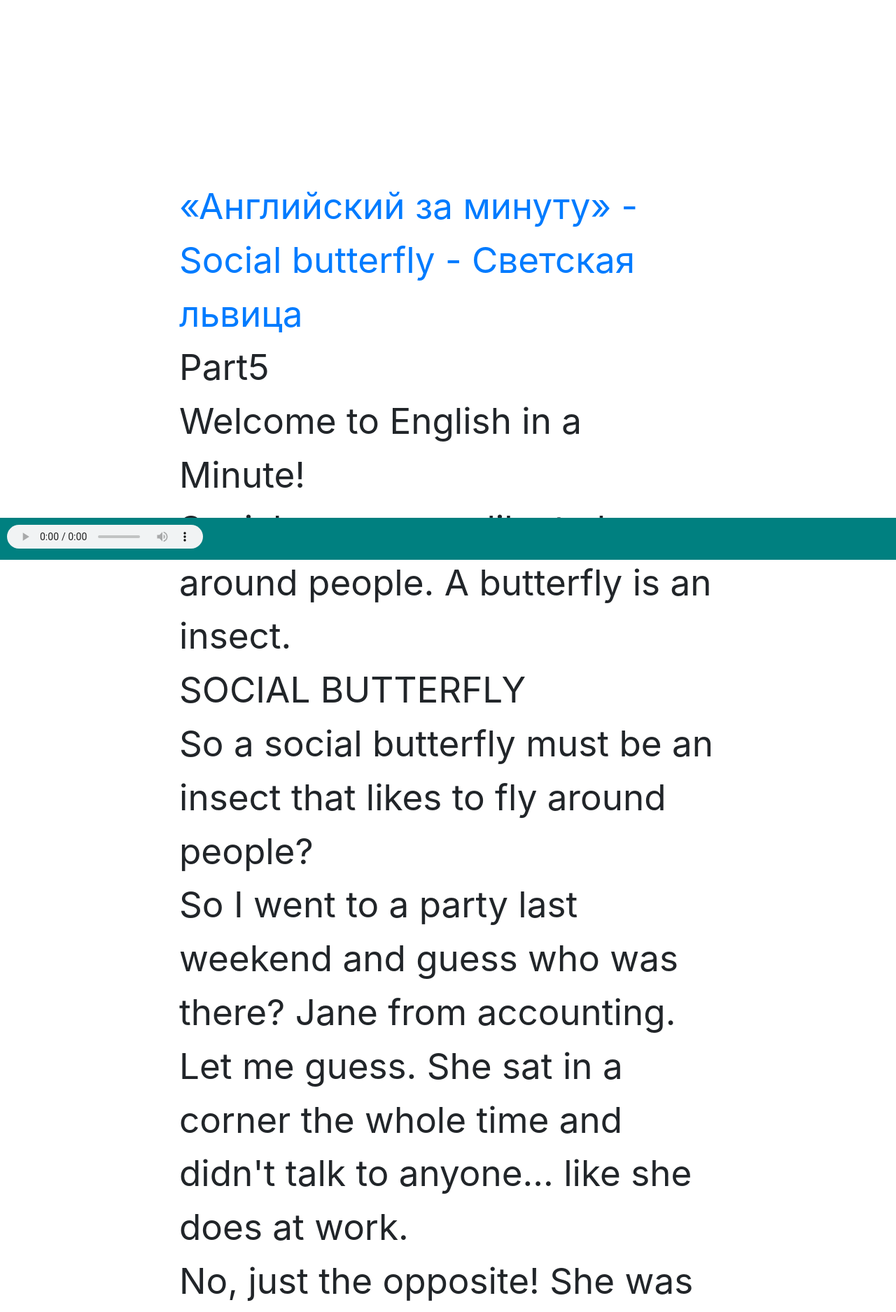
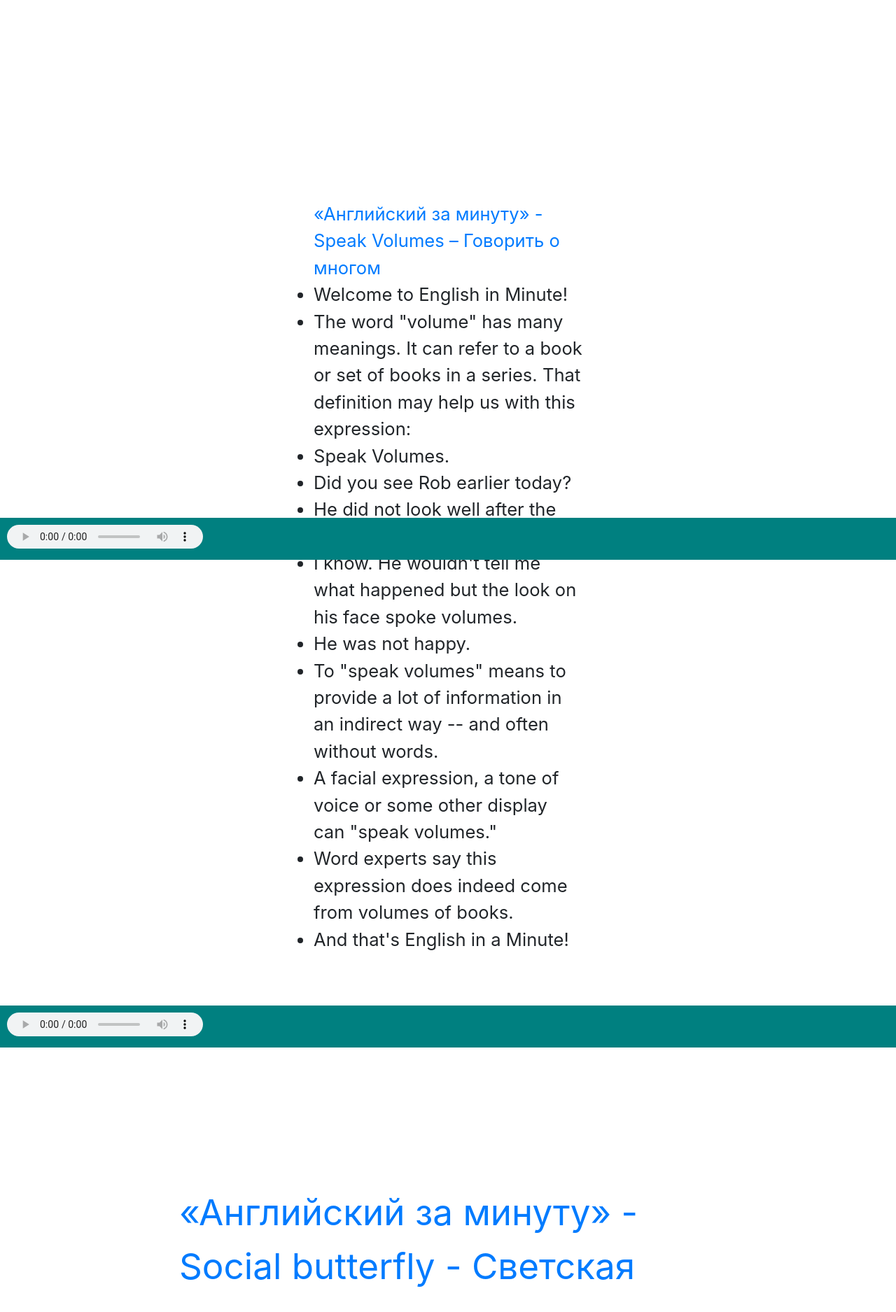
Before and after one commit to atutby/EnglishCat, a PHP site: page /index5.html in a window 1280 px wide. Shown: the top 1875 px of the page at 70% size. Run offline with PHP 8.4, Linux system fonts and the light colour scheme.

Commit message:
spoke-volumes2.m4a

```diff
--- a/css/stylePart5.css
+++ b/css/stylePart5.css
@@ -8,7 +8,6 @@ body {
 
 /* http://htmlbook.ru/faq/kak-ubrat-markery-v-markirovannom-spiske */
 li {
-  list-style-type: none;
   /* Убираем маркеры */
 }
 
--- a/index5.html
+++ b/index5.html
@@ -17,6 +17,30 @@
 </head>
 
 <body>
+	<div class="youtube" id="lqzA72vccXM" style="width: 500px; height: 281px;"></div>
+	<div class="responsive_headline" style="max-width: 30%; margin: auto;">
+		<a href="https://www.youtube.com/watch?v=lqzA72vccXM&list=PL2SKo1EIjaRyr_oOk09iGo4gNxfQpmbIj&index=61">«Английский за минуту» - Speak Volumes – Говорить о многом</a>
+		<ul>
+			<li>Welcome to English in Minute!</li>
+			<li>The word "volume" has many meanings. It can refer to a book or set of books in a series. That definition may help us with this expression: </li>
+			<li>Speak Volumes.</li>
+			<li>Did you see Rob earlier today?</li>
+			<li>He did not look well after the meeting with the boss.</li>
+			<li>I know. He wouldn't tell me what happened but the look on his face spoke volumes.</li>
+			<li>He was not happy.</li>
+			<li>To "speak volumes" means to provide a lot of information in an indirect way -- and often without words.</li>
+			<li>A facial expression, a tone of voice or some other display can "speak volumes."</li>
+			<li>Word experts say this expression does indeed come from volumes of books.</li>
+			<li>And that's English in a Minute!</li>
+		</ul>
+	</div>
+	<div style="position:sticky; bottom: 0; right: 0; background-color: teal;">
+		<audio controls style="padding: 10px;">
+			<source src="./audio/spoke-volumes2.m4a">
+		</audio>
+	</div>
+
+
 	<div class="itmePart5">
 		<div style="position: sticky;">
 			<div class="youtube" id="SmtpuRfgIy0" style="width: 100%; height: 250px;"></div>
--- a/scss/stylePart5.scss
+++ b/scss/stylePart5.scss
@@ -6,7 +6,7 @@ body {
 
 /* http://htmlbook.ru/faq/kak-ubrat-markery-v-markirovannom-spiske */
 li {
-	list-style-type: none;
+	// list-style-type: none;
 	/* Убираем маркеры */
 }
 
```
Also changed, not shown: 1 other file.
